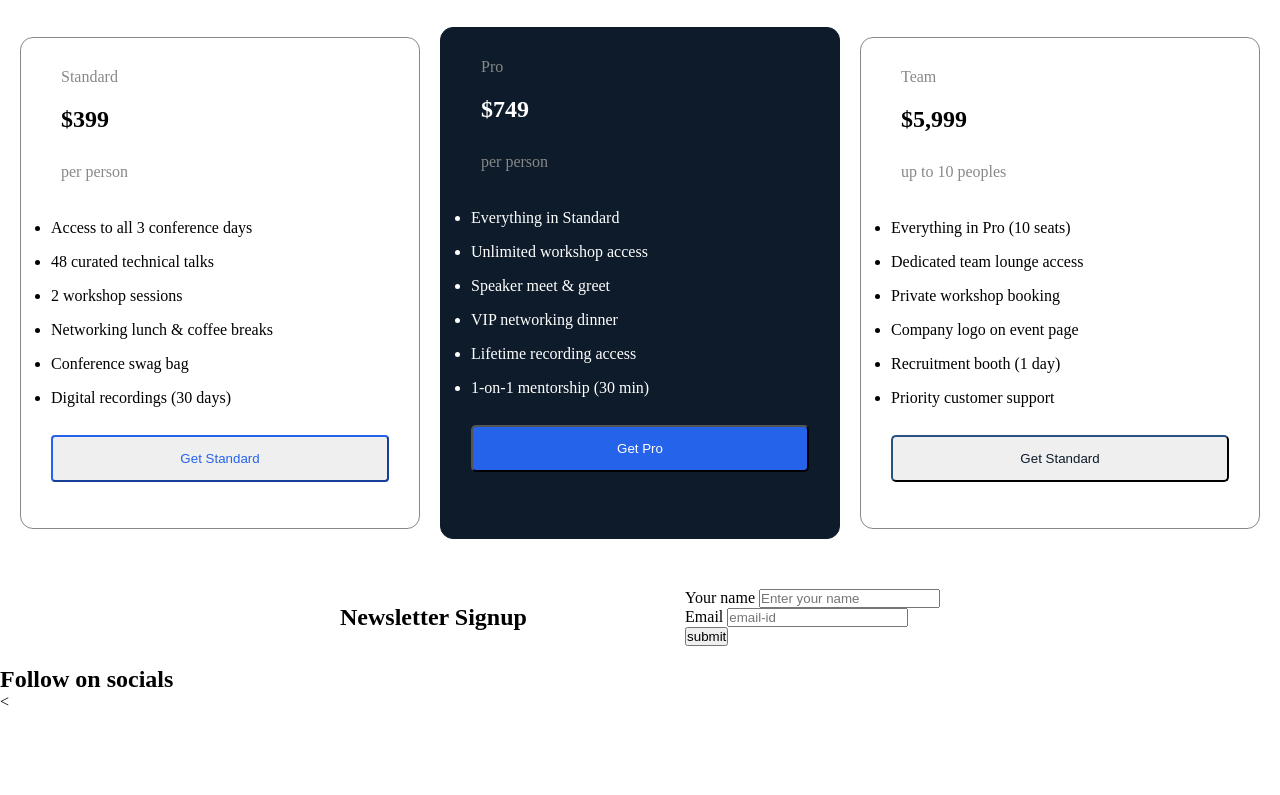
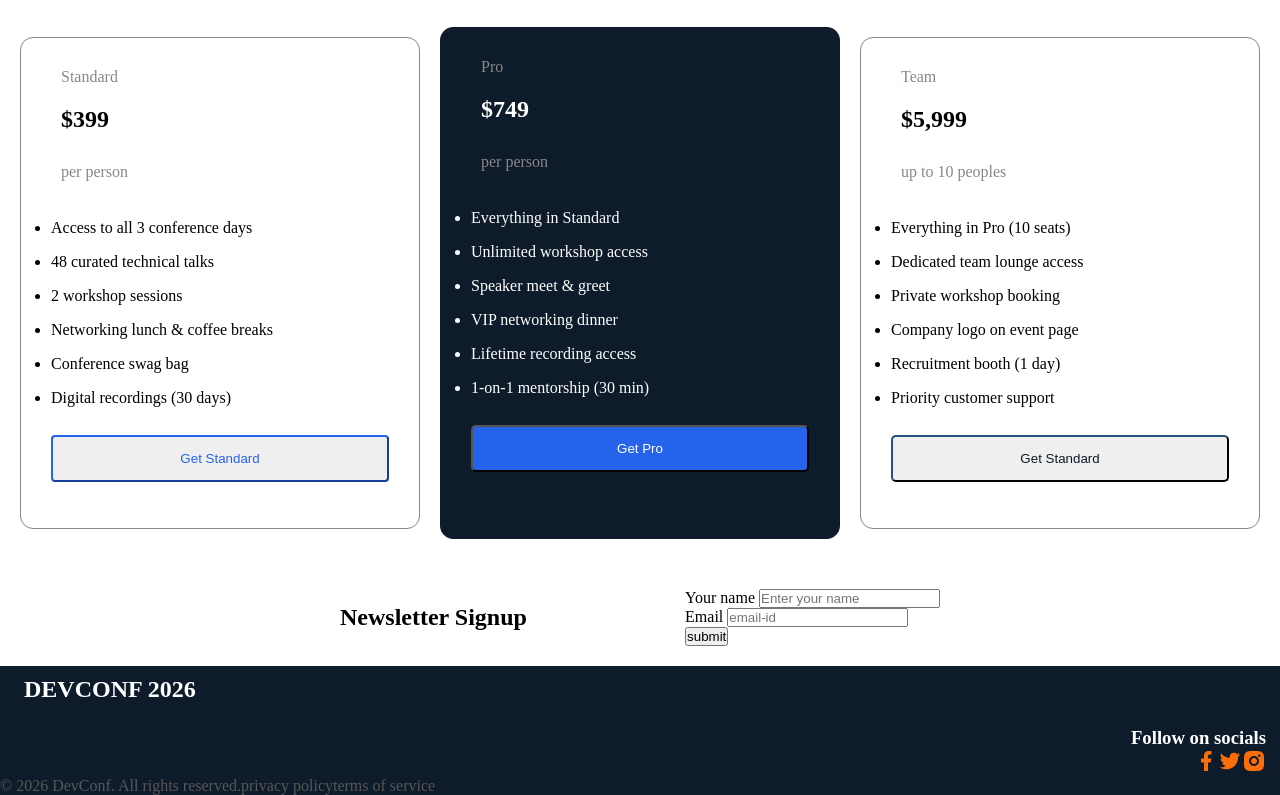
Before and after one commit to Wasi09-dev/b14-devconf, a plain HTML site: page index.html in a window 1280 px wide. Shown: the part 1821-2616 px from the top of the page. Before the commit the page ends 2532 px from the top, so only its background shows below. Drawn offline with Linux system fonts and the light colour scheme.

Commit message:
adding prompts

```diff
--- a/index.html
+++ b/index.html
@@ -141,12 +141,22 @@
 </section>
 
 <footer>
-<h2>Follow on socials</h2>
-<
+<h2>DEVCONF 2026</h2>
+<h3>Follow on socials</h3>
+<div class="social-icon">
+<a href="facebook"><img src="./images/icons/facebook.png">
+<a href="twitter"><img src="./images/icons/twitter.png">
+<a href="instagram"><img src="./images/icons/insta.png">
+</div>
+<section>
+<div class="last-part">
+<p>© 2026 DevConf. All rights reserved.</p>
+<a href="privacy policy">privacy policy</a>
+<a href="terms of service">terms of service</a>
+</div>
 
 
-
-
+</section>
 </footer>
 
 
--- a/style.css
+++ b/style.css
@@ -163,3 +163,26 @@ section h1 {
     max-width: 600px;
     margin: 20px auto;
 }
+footer{
+    background-color: #0D1B2A;
+    color: #FFFFFF;
+}
+footer h3{
+    margin-right:  14px;
+    display: flex;
+    justify-content: end;
+    margin-bottom: auto;
+}
+.social-icon{
+    display: flex;
+    justify-content: end;
+    margin-right: 14px;
+}
+footer h2{
+    margin: 14px;
+    padding: 10px;
+}
+.last-part{
+    display: flex;
+    justify-content: flex-start;
+}
```
Also changed, not shown: 1 other file.
